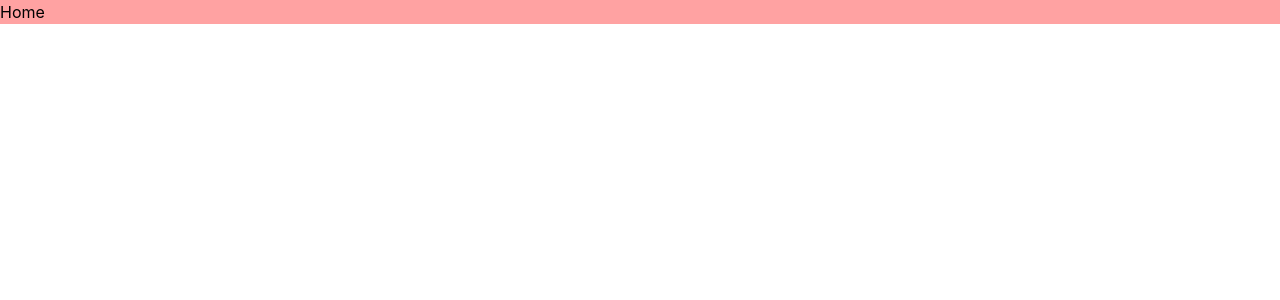
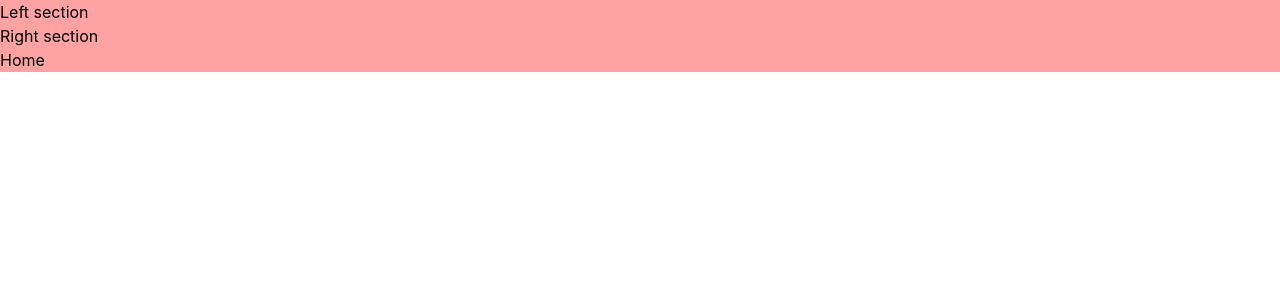
Before and after one commit to omprakash8788/ShareConnect, a React (Vite) app in the folder client/: page / in a window 1280 px wide. Shown: the top 300 px of the page. Built offline with nearby package versions, Linux system fonts and the light colour scheme.

Commit message:
adding section

```diff
--- a/client/package.json
+++ b/client/package.json
@@ -13,6 +13,7 @@
     "@tailwindcss/vite": "^4.2.1",
     "react": "^19.2.4",
     "react-dom": "^19.2.4",
+    "react-icons": "^5.6.0",
     "react-router-dom": "^7.13.2",
     "tailwindcss": "^4.2.1"
   },
--- a/client/src/components/Navbar.tsx
+++ b/client/src/components/Navbar.tsx
@@ -1,8 +1,8 @@
 const Navbar = () => {
   return (
     <div>
-        <div></div>
-        <div></div>
+        <div>Left section</div>
+        <div>Right section</div>
     </div>
   )
 }
```
Also changed, not shown: 1 other file (tests, documents, lock files or other folders).
